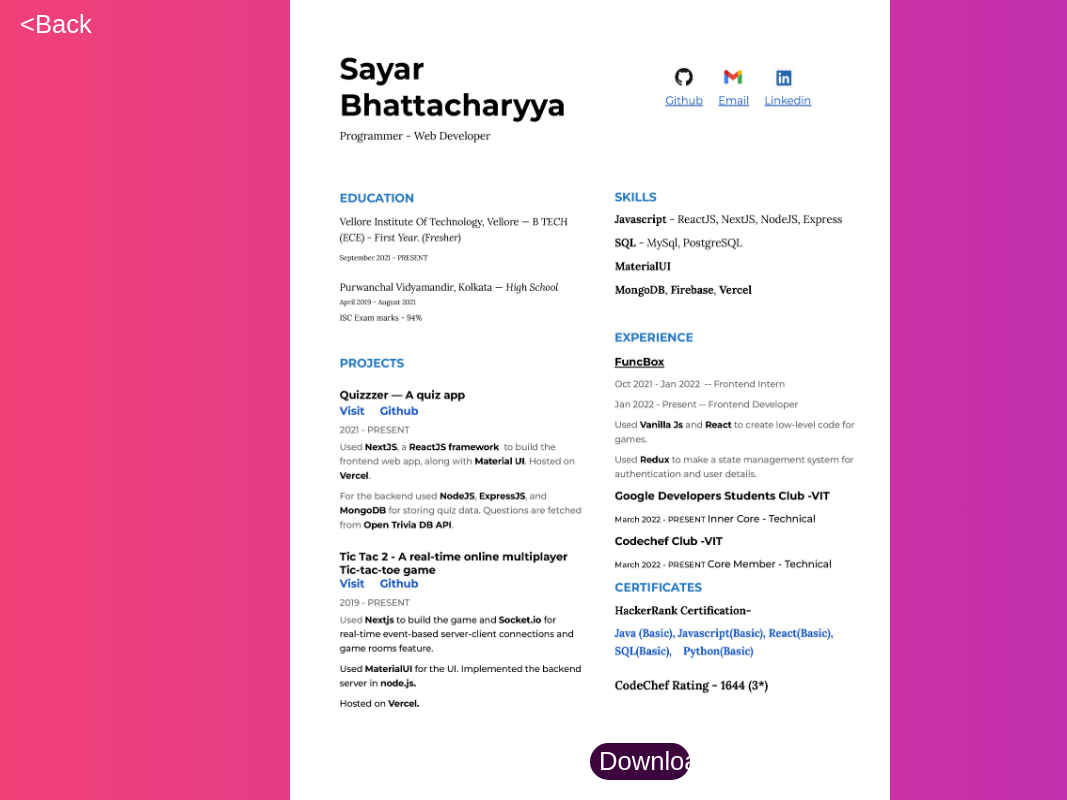
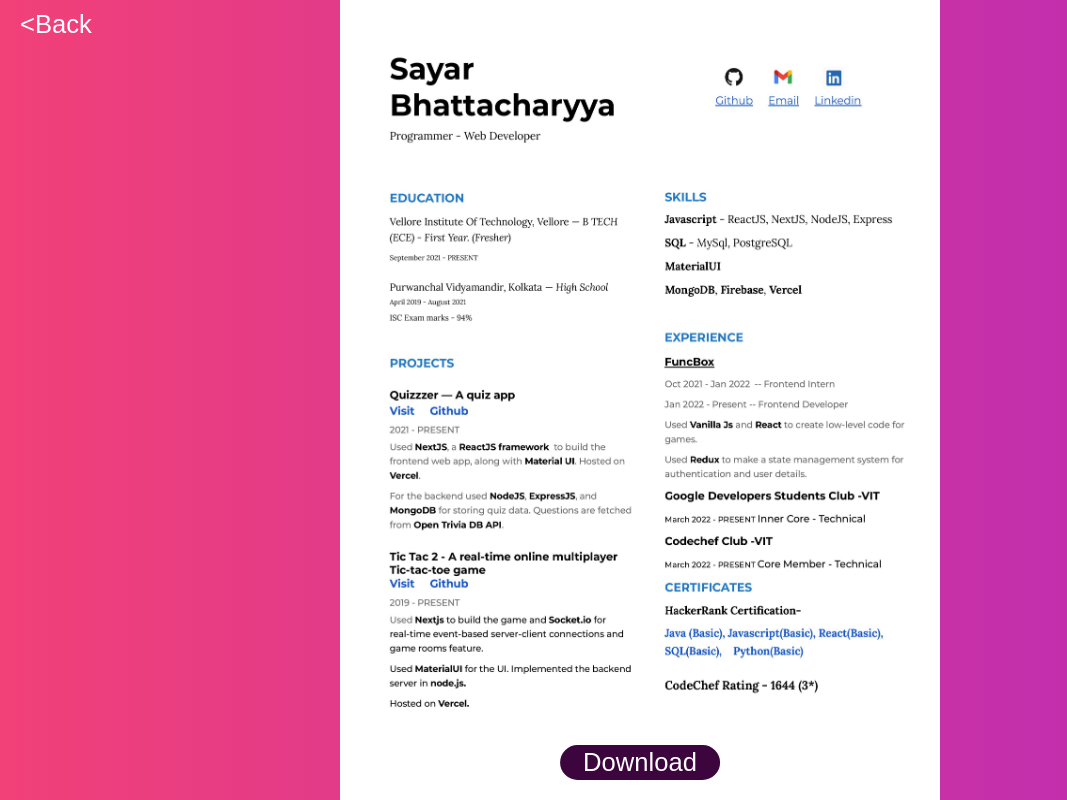
Before and after one commit to SayarB/Portfolio, a Next.js app: page /resume in a window 1280 px wide. Shown: the whole page, without its empty margins (0-1067 px from the left). Built offline with nearby package versions, Linux system fonts and the light colour scheme; a web font is replaced by a local one.

Commit message:
download button fixed

```diff
--- a/styles/Resume.module.css
+++ b/styles/Resume.module.css
@@ -13,7 +13,7 @@
   left: 20px;
 }
 .resume {
-  width: min(700px, 90vw);
+  width: min(600px, 90vw);
   max-height: 100vh;
   position: absolute;
   top: 50%;
@@ -24,11 +24,11 @@
   position: absolute;
   bottom: 20px;
   left: 50%;
-  transform: translate(-50%, 0);
+  transform: translate(-50%);
   border: 3px solid rgb(61, 5, 61);
   border-radius: 2rem;
   display: inline-block;
-  width: 100px;
+  padding: 0 20px;
   text-align: center;
   margin: 0;
   background-color: rgba(61, 5, 61);
```
